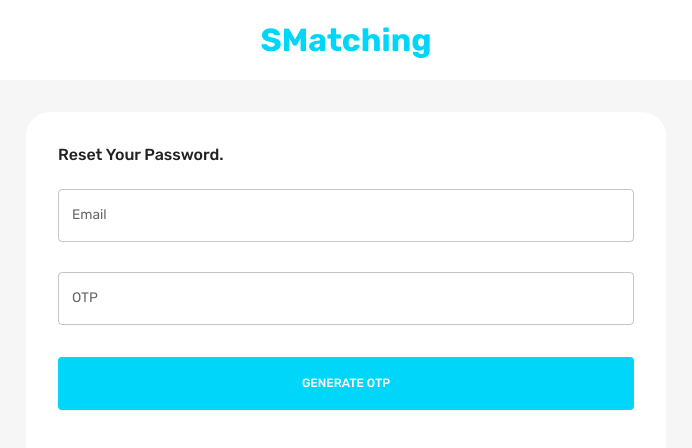
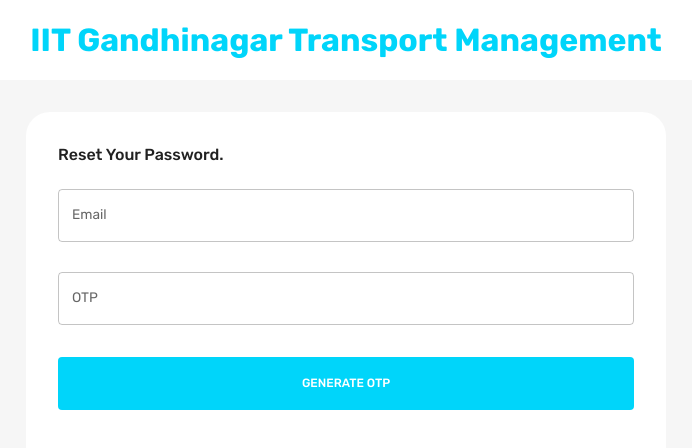
Before and after one commit to Shubh-81/Transport-Management, a React (Create React App) app in the folder client/: page /reset in a window 1280 px wide. Shown: the top 448 px of the page, without its empty margins (294-986 px from the left). Built offline with nearby package versions, Linux system fonts and the light colour scheme; no server answers; what pdfmake would draw is missing.

Commit message:
Smatching to IITGN

```diff
--- a/client/src/scenes/resetPage/index.jsx
+++ b/client/src/scenes/resetPage/index.jsx
@@ -13,7 +13,7 @@
         textAlign="center"
       >
         <Typography fontWeight="bold" fontSize="32px" color="primary">
-          SMatching
+        IIT Gandhinagar Transport Management
         </Typography>
       </Box>
 
```
